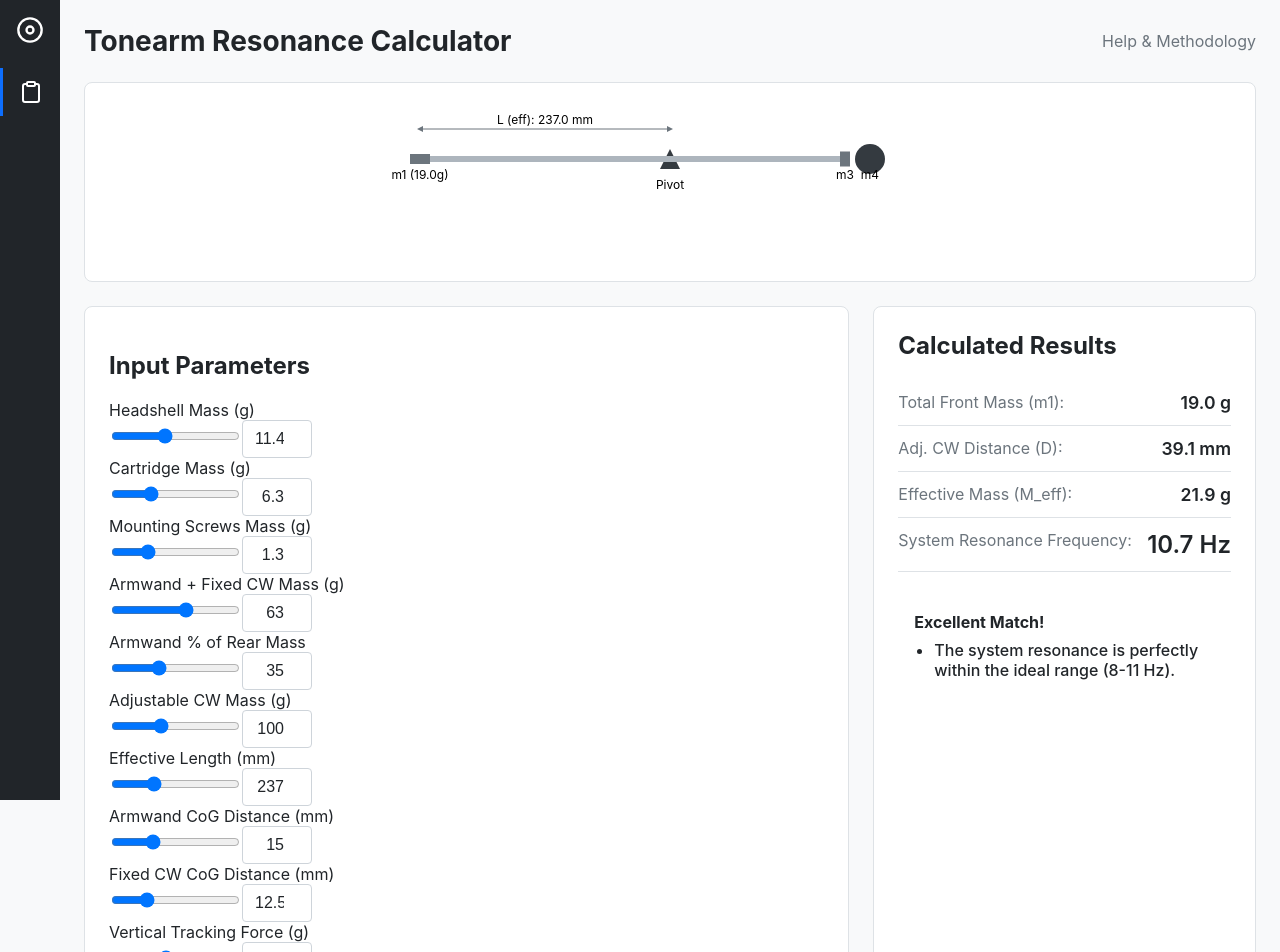
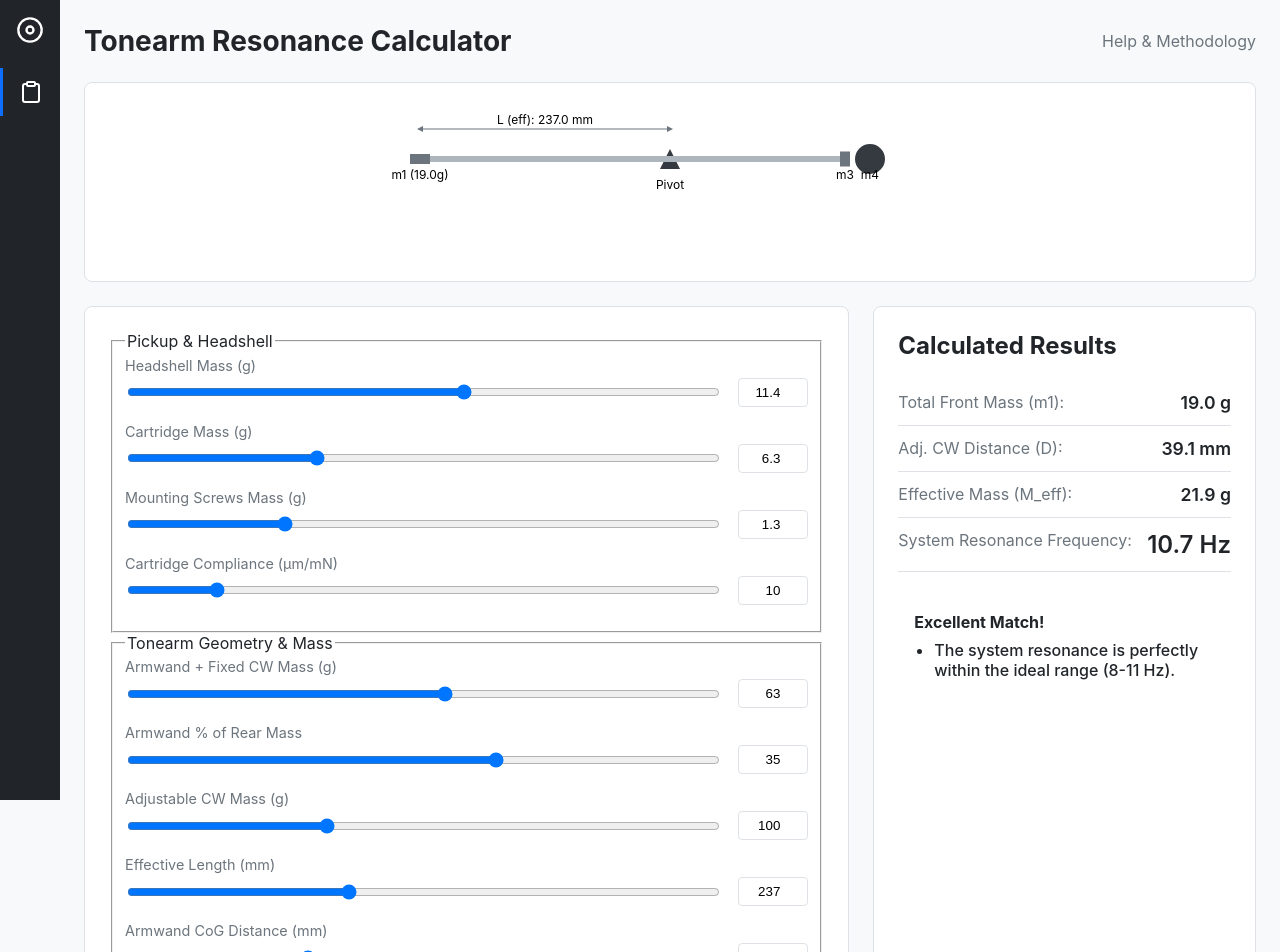
Before and after one commit to Engrove/Turntable, a Vue app: page / in a window 1280 px wide. Shown: the top 952 px of the page. Built offline with nearby package versions, Linux system fonts and the light colour scheme.

Commit message:
Update InputPanel.vue

```diff
--- a/src/components/InputPanel.vue
+++ b/src/components/InputPanel.vue
@@ -1,44 +1,100 @@
+<!-- src/components/InputPanel.vue -->
 <script setup>
-import { useTonearmStore } from '@/store/tonearmStore.js'
-const store = useTonearmStore()
-const parameterDefinitions = {
-    m_headshell: { label: 'Headshell Mass (g)', min: 2, max: 25, step: 0.1 },
-    m_pickup: { label: 'Cartridge Mass (g)', min: 4, max: 12, step: 0.1 },
-    m_screws: { label: 'Mounting Screws Mass (g)', min: 0, max: 5, step: 0.1 },
-    m_rear_assembly: { label: 'Armwand + Fixed CW Mass (g)', min: 10, max: 100, step: 0.5 },
-    m_tube_percentage: { label: 'Armwand % of Rear Mass', min: 0, max: 100, step: 1 },
-    m4_adj_cw: { label: 'Adjustable CW Mass (g)', min: 40, max: 200, step: 1 },
-    L1: { label: 'Effective Length (mm)', min: 200, max: 320, step: 0.5 },
-    L2: { label: 'Armwand CoG Distance (mm)', min: 0, max: 50, step: 0.5 },
-    L3_fixed_cw: { label: 'Fixed CW CoG Distance (mm)', min: 0, max: 50, step: 0.5 },
-    vtf: { label: 'Vertical Tracking Force (g)', min: 0.5, max: 3.5, step: 0.05 },
-    compliance: { label: 'Cartridge Compliance (µm/mN)', min: 5, max: 40, step: 0.5 },
-}
+import { ref } from 'vue';
+
+// Detta simulerar reaktiv data från din Pinia store
+const headshellMass = ref(11.4);
+const cartridgeMass = ref(6.3);
+const mountingScrewsMass = ref(1.3);
+const armwandMass = ref(63);
+const armwandRearMassPercent = ref(35);
+const adjustableCWMass = ref(100);
+const effectiveLength = ref(237);
+const armwandCoG = ref(15);
+const cartridgeCompliance = ref(10);
 </script>
+
 <template>
-  <div class="input-panel panel">
-    <h2>Input Parameters</h2>
-    <div v-for="(param, key) in parameterDefinitions" :key="key" class="input-group">
-      <label :for="key">{{ param.label }}</label>
-      <div class="input-control">
-        <input
-          type="range"
-          :id="key"
-          :min="param.min"
-          :max="param.max"
-          :step="param.step"
-          v-model.number="store.params[key]"
-        >
-        <input
-          type="number"
-          class="value-display"
-          :step="param.step"
-          v-model.number="store.params[key]"
-        >
+  <form @submit.prevent>
+    <fieldset>
+      <legend>Pickup & Headshell</legend>
+
+      <div class="control-group">
+        <label for="headshell-mass">Headshell Mass (g)</label>
+        <div class="input-row">
+          <input type="range" id="headshell-mass" v-model.number="headshellMass" min="0" max="20" step="0.1" />
+          <input type="number" v-model.number="headshellMass" />
+        </div>
       </div>
-    </div>
-  </div>
+
+      <div class="control-group">
+        <label for="cartridge-mass">Cartridge Mass (g)</label>
+        <div class="input-row">
+          <input type="range" id="cartridge-mass" v-model.number="cartridgeMass" min="0" max="20" step="0.1" />
+          <input type="number" v-model.number="cartridgeMass" />
+        </div>
+      </div>
+
+      <div class="control-group">
+        <label for="screws-mass">Mounting Screws Mass (g)</label>
+        <div class="input-row">
+          <input type="range" id="screws-mass" v-model.number="mountingScrewsMass" min="0" max="5" step="0.1" />
+          <input type="number" v-model.number="mountingScrewsMass" />
+        </div>
+      </div>
+
+      <div class="control-group">
+        <label for="cartridge-compliance">Cartridge Compliance (μm/mN)</label>
+        <div class="input-row">
+          <input type="range" id="cartridge-compliance" v-model.number="cartridgeCompliance" min="5" max="40" step="1" />
+          <input type="number" v-model.number="cartridgeCompliance" />
+        </div>
+      </div>
+    </fieldset>
+
+    <fieldset>
+      <legend>Tonearm Geometry & Mass</legend>
+
+      <div class="control-group">
+        <label for="armwand-mass">Armwand + Fixed CW Mass (g)</label>
+        <div class="input-row">
+          <input type="range" id="armwand-mass" v-model.number="armwandMass" min="20" max="100" step="1" />
+          <input type="number" v-model.number="armwandMass" />
+        </div>
+      </div>
+
+      <div class="control-group">
+        <label for="rear-mass-percent">Armwand % of Rear Mass</label>
+        <div class="input-row">
+          <input type="range" id="rear-mass-percent" v-model.number="armwandRearMassPercent" min="10" max="50" step="1" />
+          <input type="number" v-model.number="armwandRearMassPercent" />
+        </div>
+      </div>
+
+      <div class="control-group">
+        <label for="adj-cw-mass">Adjustable CW Mass (g)</label>
+        <div class="input-row">
+          <input type="range" id="adj-cw-mass" v-model.number="adjustableCWMass" min="50" max="200" step="1" />
+          <input type="number" v-model.number="adjustableCWMass" />
+        </div>
+      </div>
+
+      <div class="control-group">
+        <label for="effective-length">Effective Length (mm)</label>
+        <div class="input-row">
+          <input type="range" id="effective-length" v-model.number="effectiveLength" min="200" max="300" step="1" />
+          <input type="number" v-model.number="effectiveLength" />
+        </div>
+      </div>
+
+      <div class="control-group">
+        <label for="armwand-cog">Armwand CoG Distance (mm)</label>
+        <div class="input-row">
+          <input type="range" id="armwand-cog" v-model.number="armwandCoG" min="0" max="50" step="1" />
+          <input type="number" v-model.number="armwandCoG" />
+        </div>
+      </div>
+
+    </fieldset>
+  </form>
 </template>
-<style scoped>
-.value-display{width:70px;text-align:right;padding:.375rem .75rem;font-size:1rem;font-weight:400;line-height:1.5;color:var(--text-color);background-color:#fff;background-clip:padding-box;border:1px solid #ced4da;border-radius:.25rem;transition:border-color .15s ease-in-out,box-shadow .15s ease-in-out}.input-control{gap:.5rem}
-</style>
```
